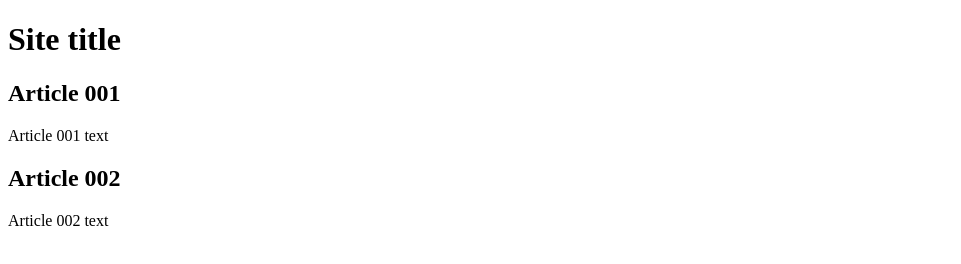
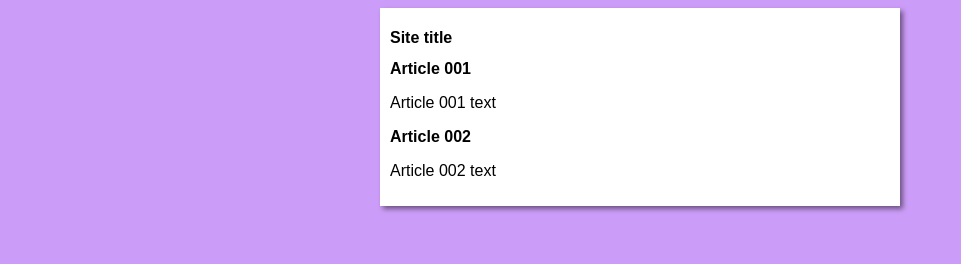
Before and after one commit to felipe-dv/projeto-site, a plain HTML site: page index.html in a window 1280 px wide. Shown: the whole page, without its empty margins (0-961 px from the left). Drawn offline with Linux system fonts and the light colour scheme.

Commit message:
started the design

```diff
--- a/index.html
+++ b/index.html
@@ -5,6 +5,7 @@
     <meta http-equiv="X-UA-Compatible" content="IE=edge">
     <meta name="viewport" content="width=device-width, initial-scale=1.0">
     <title>Site title</title>
+    <link rel="stylesheet" href="styles/style.css">
 </head>
 <body>
     <main>
--- /dev/null
+++ b/styles/style.css
@@ -0,0 +1,16 @@
+* {
+    font-family: Arial, Helvetica, sans-serif;
+    font-size: 16px;
+}
+
+body {
+    background-color: rgb(204, 157, 248);
+}
+
+main {
+    background-color: white;
+    width: 500px;
+    margin: auto;
+    padding: 10px;
+    box-shadow: 3px 3px 5px rgba(0, 0, 0, 0.473);
+}
```
